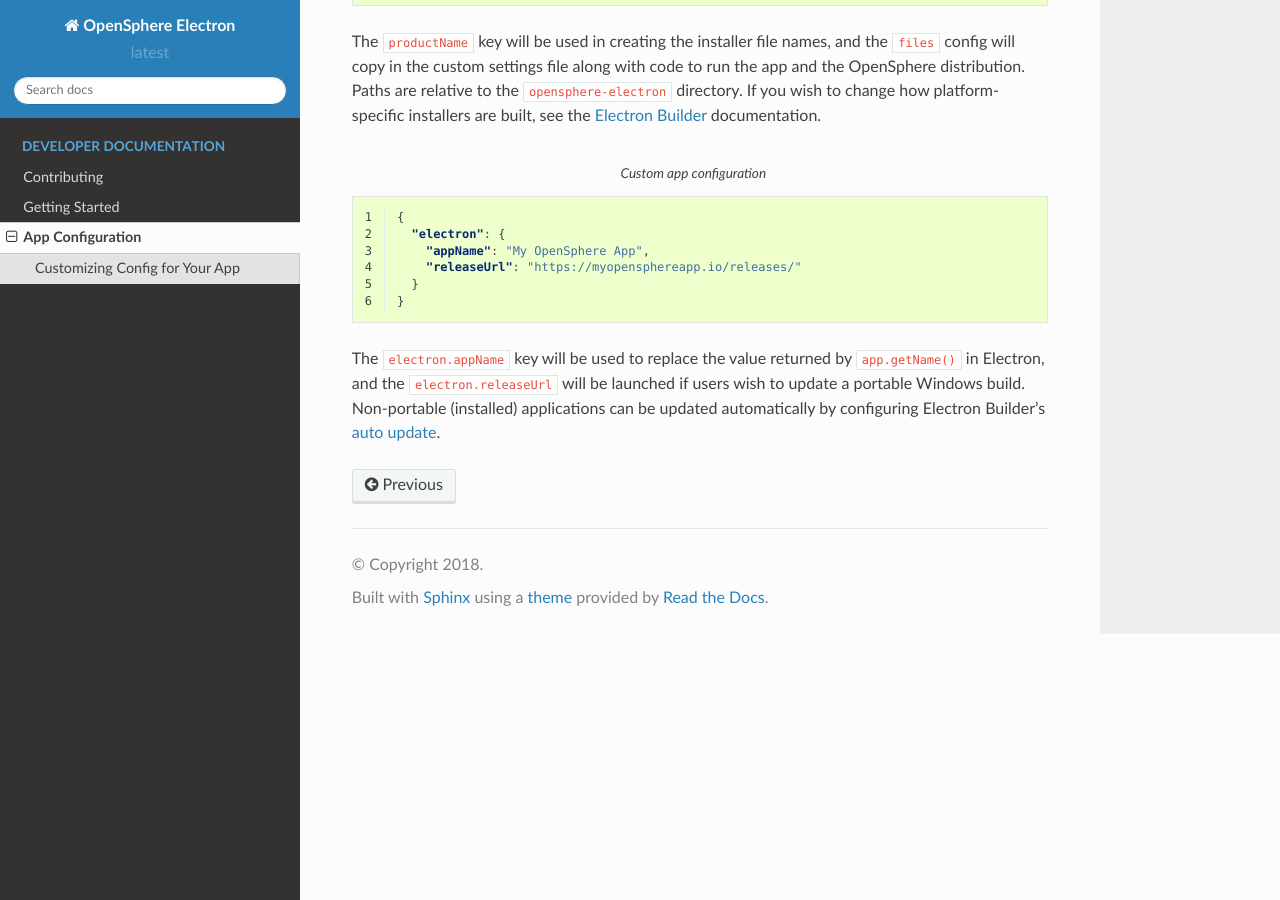
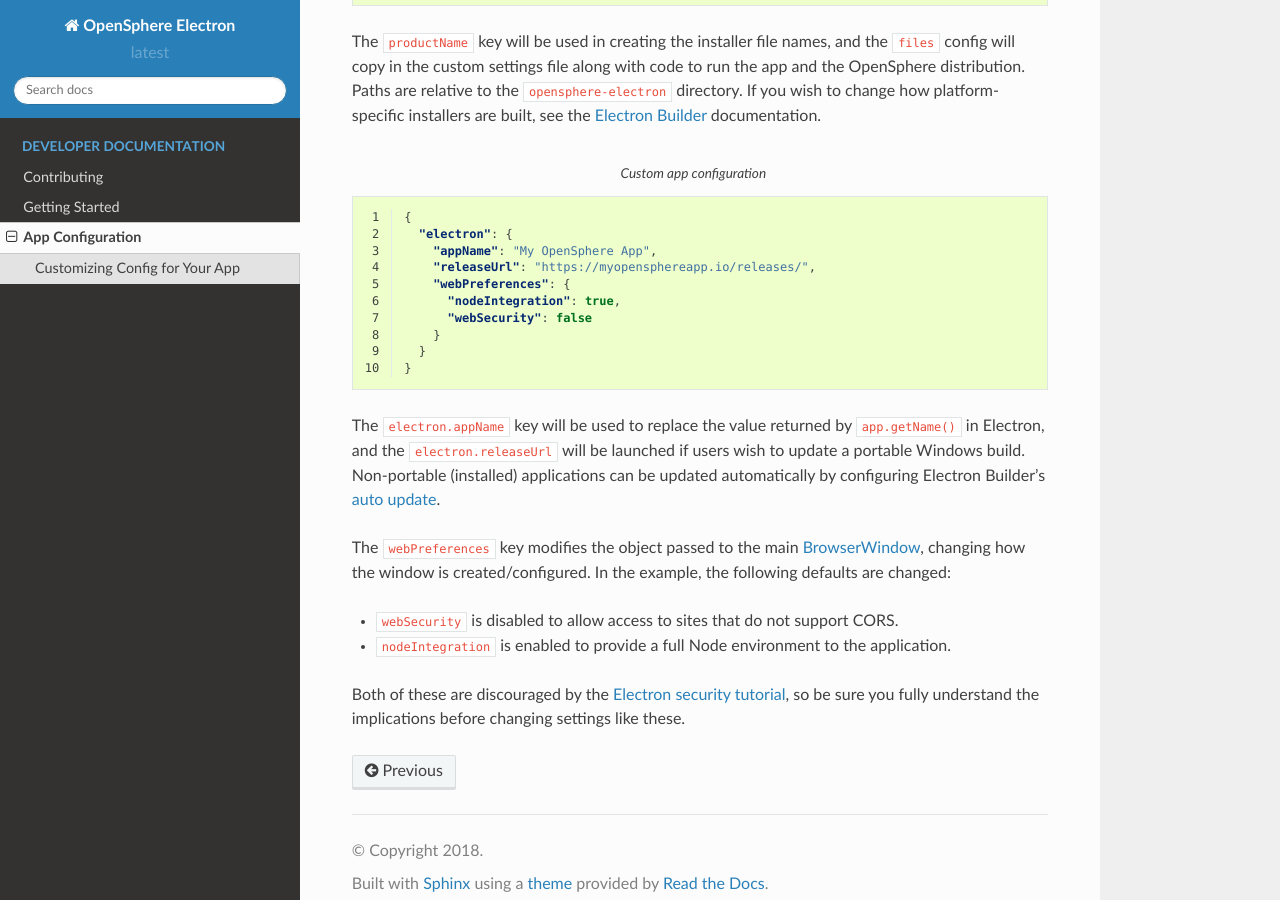
Before and after one commit to ngageoint/opensphere-electron, a Sphinx documentation site: the page built from docs/app_configuration/index.rst, in a window 1280 px wide and 900 px high, scrolled down 723 px. Built offline with Sphinx 7.4.7 and the Read the Docs theme 2.0.0, drawn with Linux system fonts in a browser that asks for light colours.

Commit message:
docs(config): Add docs on configuring webPreferences.

```diff
--- a/docs/app_configuration/default.json
+++ b/docs/app_configuration/default.json
@@ -1,6 +1,10 @@
 {
   "electron": {
     "appName": "My OpenSphere App",
-    "releaseUrl": "https://myopensphereapp.io/releases/"
+    "releaseUrl": "https://myopensphereapp.io/releases/",
+    "webPreferences": {
+      "nodeIntegration": true,
+      "webSecurity": false
+    }
   }
 }
--- a/docs/app_configuration/index.rst
+++ b/docs/app_configuration/index.rst
@@ -30,4 +30,13 @@
 
 The ``electron.appName`` key will be used to replace the value returned by ``app.getName()`` in Electron, and the ``electron.releaseUrl`` will be launched if users wish to update a portable Windows build. Non-portable (installed) applications can be updated automatically by configuring Electron Builder's `auto update`_.
 
+The ``webPreferences`` key modifies the object passed to the main `BrowserWindow`_, changing how the window is created/configured. In the example, the following defaults are changed:
+
+* ``webSecurity`` is disabled to allow access to sites that do not support CORS.
+* ``nodeIntegration`` is enabled to provide a full Node environment to the application.
+
+Both of these are discouraged by the `Electron security tutorial`_, so be sure you fully understand the implications before changing settings like these.
+
 .. _auto update: https://www.electron.build/auto-update
+.. _BrowserWindow: https://electronjs.org/docs/api/browser-window
+.. _Electron security tutorial: https://electronjs.org/docs/tutorial/security
```
